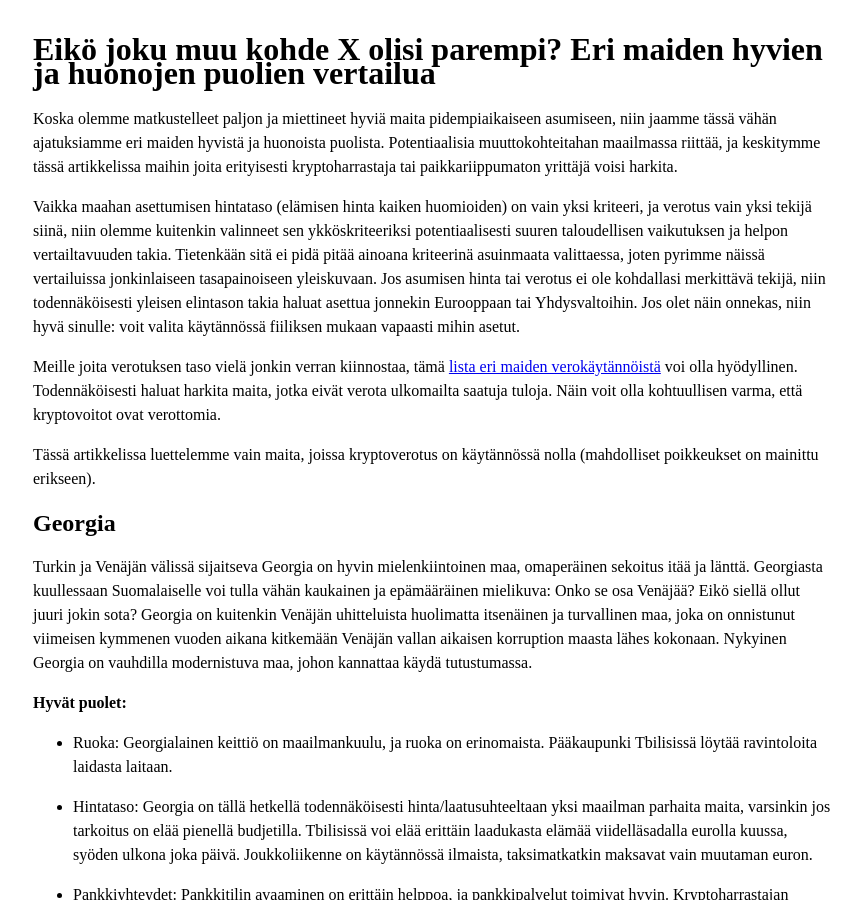
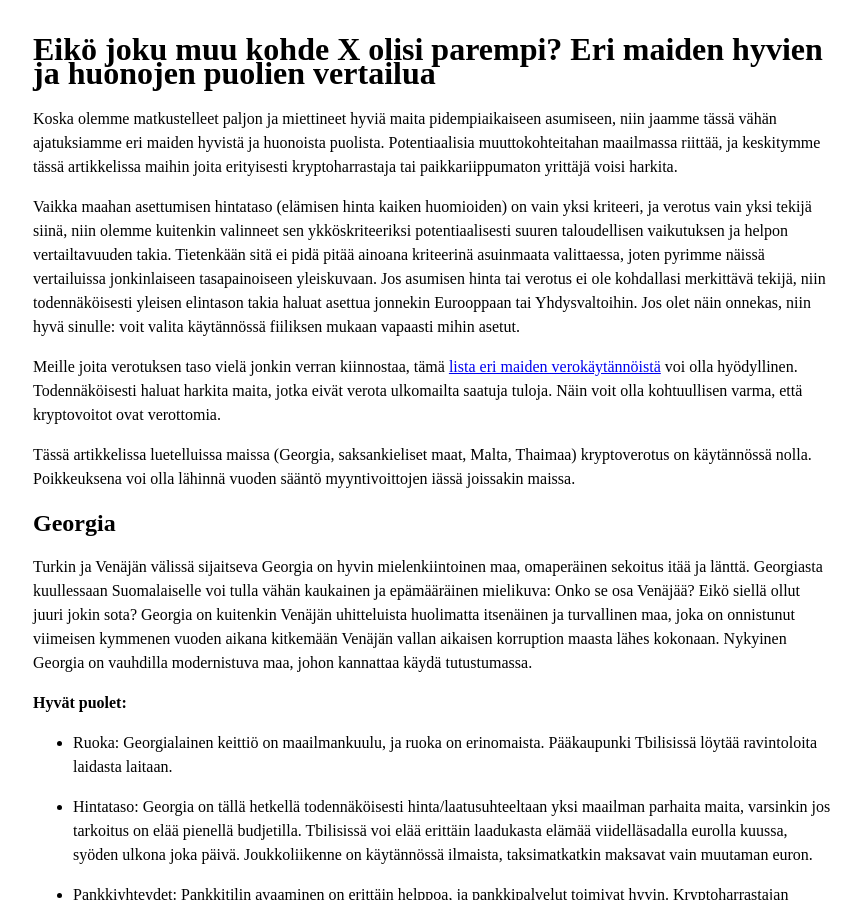
Before and after one commit to pitkonaarinparatiisi/pitkonaarinparatiisi.github.io, a Jekyll site: the page built from maiden-vertailua.md, in a window 1280 px wide and 900 px high. Shown: the whole window, without its empty margins (207-1068 px from the left). Built offline with Jekyll 4.4.1, drawn with Linux system fonts in a browser that asks for light colours; our own code applies the rules of GitHub Pages for plain Markdown files.

Commit message:
Update maiden-vertailua.md

```diff
--- a/maiden-vertailua.md
+++ b/maiden-vertailua.md
@@ -6,7 +6,7 @@ Vaikka maahan asettumisen hintataso (elämisen hinta kaiken huomioiden) on vain
 
 Meille joita verotuksen taso vielä jonkin verran kiinnostaa, tämä [lista eri maiden verokäytännöistä](https://en.wikipedia.org/wiki/International_taxation) voi olla hyödyllinen. Todennäköisesti haluat harkita maita, jotka eivät verota ulkomailta saatuja tuloja. Näin voit olla kohtuullisen varma, että kryptovoitot ovat verottomia.
 
-Tässä artikkelissa luettelemme vain maita, joissa kryptoverotus on käytännössä nolla (mahdolliset poikkeukset on mainittu erikseen).
+Tässä artikkelissa luetelluissa maissa (Georgia, saksankieliset maat, Malta, Thaimaa) kryptoverotus on käytännössä nolla. Poikkeuksena voi olla lähinnä vuoden sääntö myyntivoittojen iässä joissakin maissa.
 
 ## Georgia
 
```
